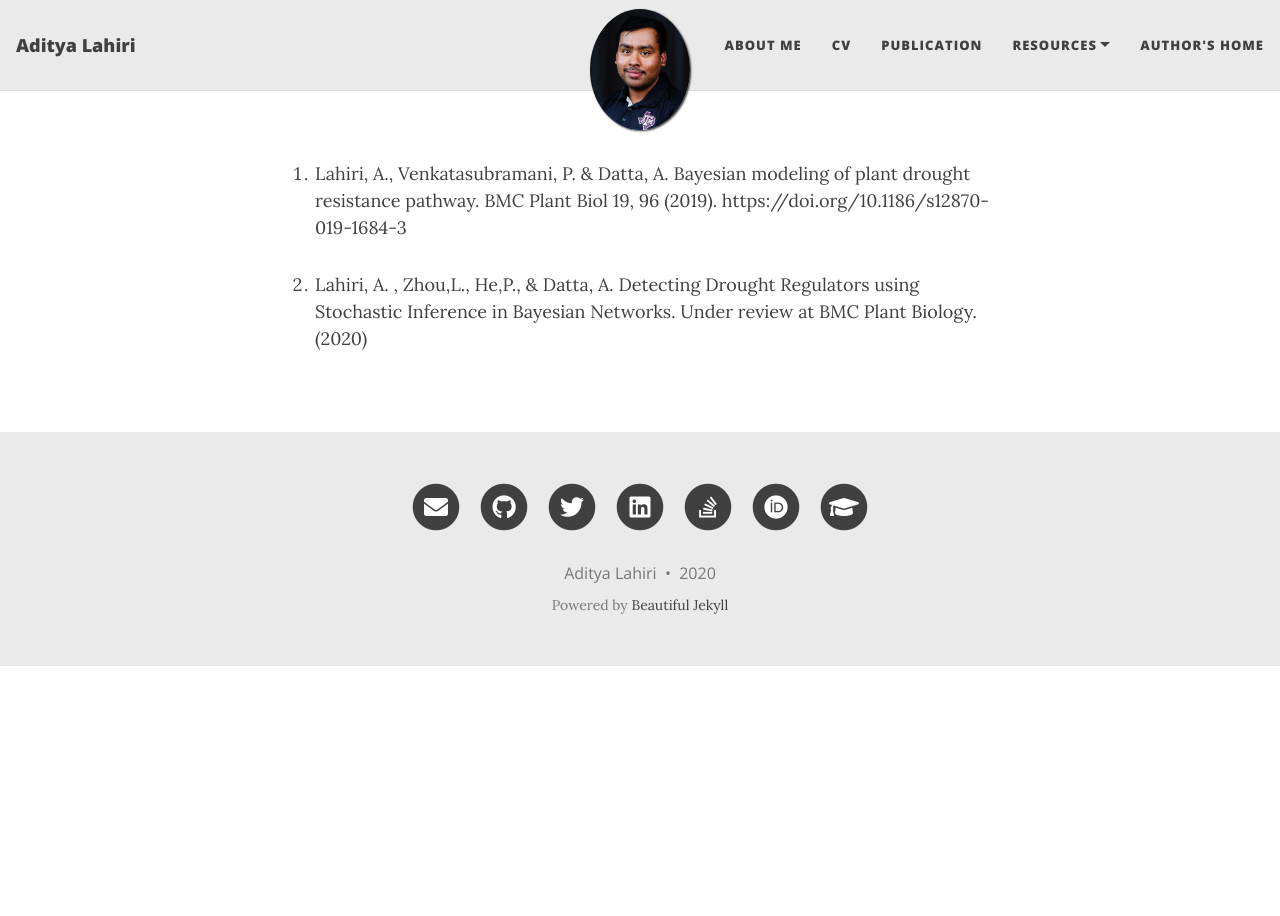
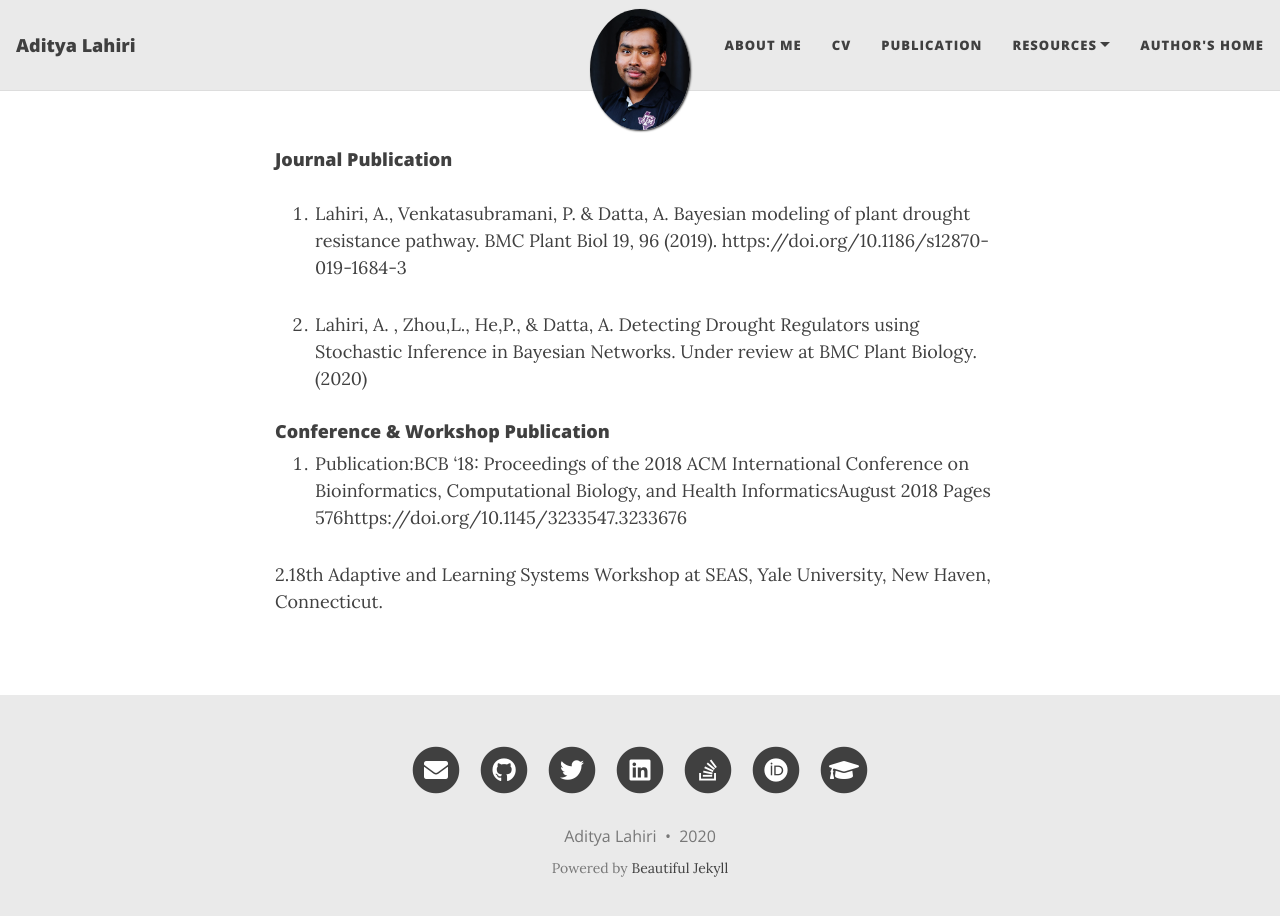
Before and after one commit to adilahiri/adilahiri.github.io, a Jekyll site: the page built from Publication.md, in a window 1280 px wide and 929 px high. Shown: the top 916 px of the window. Built offline with Jekyll 4.4.1, drawn with Linux system fonts in a browser that asks for light colours; nearby versions of some CDN libraries.

Commit message:
Update Publication.md

```diff
--- a/Publication.md
+++ b/Publication.md
@@ -3,9 +3,15 @@
 title-heading: false
 ---
 
-
+#### Journal Publication
 1. Lahiri, A., Venkatasubramani, P. & Datta, A. Bayesian modeling of plant drought resistance pathway.
 BMC Plant Biol 19, 96 (2019). https://doi.org/10.1186/s12870-019-1684-3
 
 2. Lahiri, A. , Zhou,L., He,P., & Datta, A. Detecting Drought Regulators using Stochastic Inference in Bayesian Networks.
 Under review at BMC Plant Biology. (2020)
+
+
+#### Conference & Workshop Publication
+1. Publication:BCB '18: Proceedings of the 2018 ACM International Conference on Bioinformatics, Computational Biology, and Health InformaticsAugust 2018 Pages 576https://doi.org/10.1145/3233547.3233676
+
+2.18th Adaptive and Learning Systems Workshop at SEAS, Yale University, New Haven, Connecticut.
```
